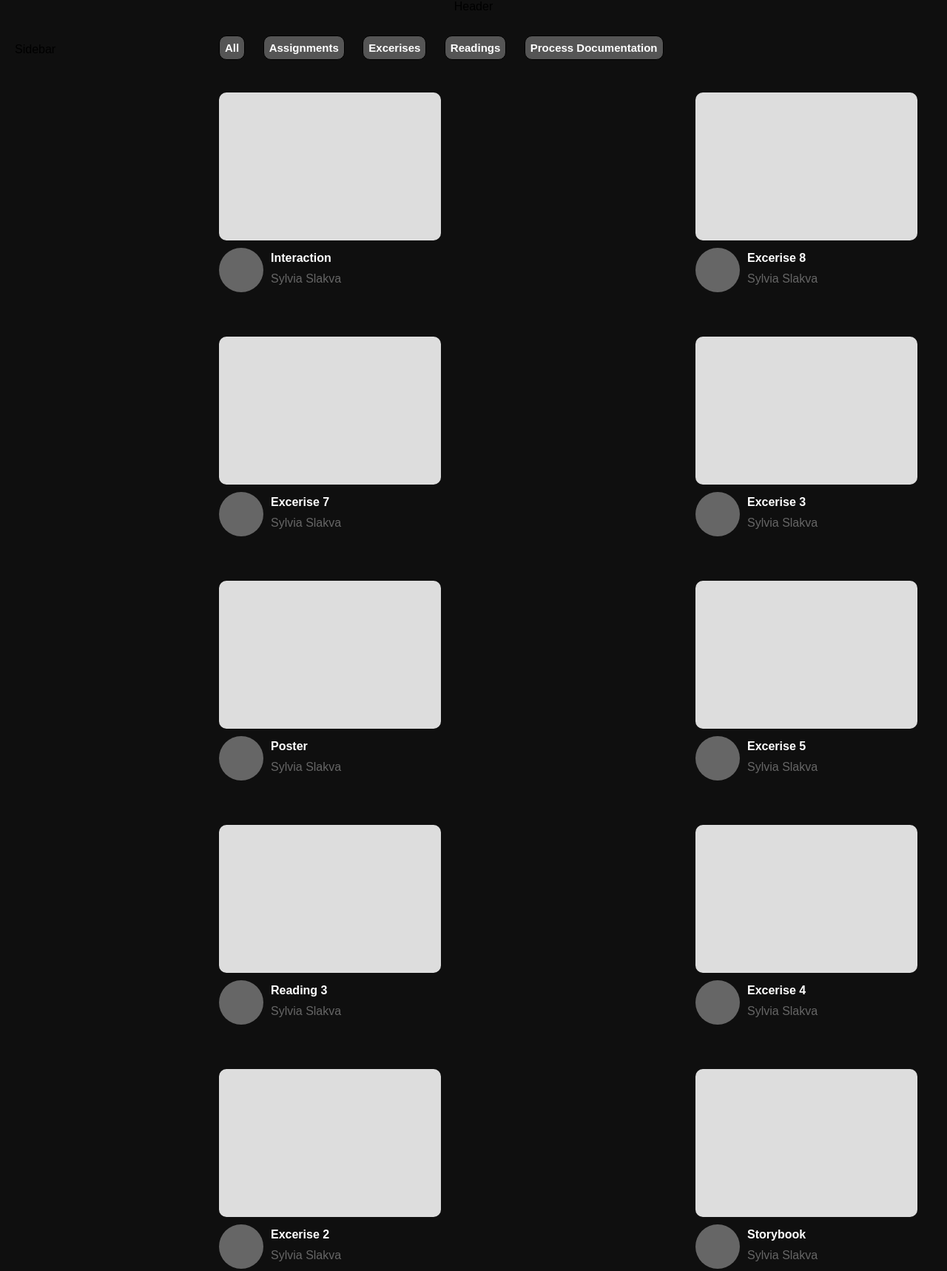
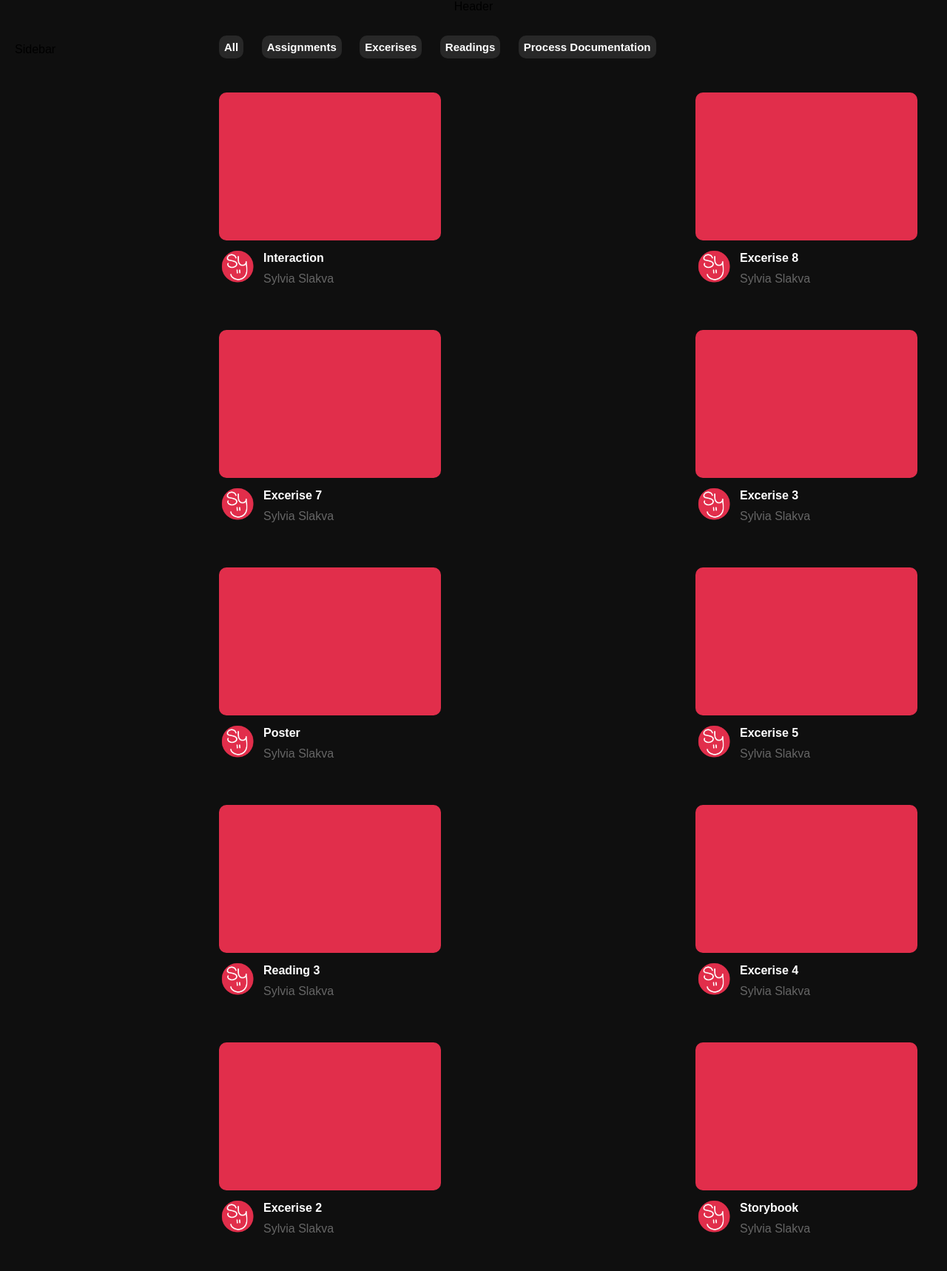
Before and after one commit to SlySlakva/imw-2024, a plain HTML site: page practice.html in a window 1280 px wide. Shown: the part 20-1738 px from the top of the page at 74% size. Drawn offline with Linux system fonts and the light colour scheme.

Commit message:
index updaate 2

```diff
--- a/practice.html
+++ b/practice.html
@@ -51,17 +51,21 @@
         .filter {
             display: inline-block;
             margin: 10px;
-            border: 1px solid black;
             white-space: nowrap;
             /* Prevent text from wrapping */
             justify-content: space-evenly;
-            background-color: #555;
+            background-color: #282828;
+            color: #f1f1f1;
             border-radius: 10px;
             /* To ensure the text doesn't overflow */
         }
 
         .filter:hover {
-            background-color: #6a6666;
+            background-color: #3f3f3f;
+        }
+
+        .filter.selected {
+            filter: invert(1);
         }
 
         .container {
@@ -84,6 +88,7 @@
             border: none;
             display: flex;
             flex-direction: column;
+
             /* Changed flex direction */
         }
 
@@ -94,22 +99,34 @@
             height: 80%;
             min-height: 200px;
             max-height: 400px;
-            background-color: #ddd;
+            background-color: #e12e4b;
             border-radius: 10px;
             margin-bottom: 10px;
+            overflow: hidden;
+            cursor: pointer;
+            position: relative;
+            /* Added */
             /* Added margin bottom */
+        }
+
+        .image {
+            display: none;
+            width: 100%;
+            height: 100%;
+            object-fit: cover;
         }
 
         .box .info {
             display: flex;
             flex-direction: row;
+            cursor: pointer;
         }
 
         .box .circle {
-            width: 60px;
-            height: 60px;
+            width: 50px;
+            height: 50px;
             border-radius: 50%;
-            background-color: #666;
+            background-color: transparent;
             margin-right: 10px;
             /* Added margin bottom */
         }
@@ -165,137 +182,161 @@
     <div class="sidebar">Sidebar</div>
     <div class="page">
         <div class="navbar">
-            <div class="filter">
+            <div class="filter" onclick="selectFilter(this)">
                 <h3>All</h3>
             </div>
-            <div class="filter">
+            <div class="filter" onclick="selectFilter(this)">
                 <h3>Assignments</h3>
             </div>
-            <div class="filter">
+            <div class="filter" onclick="selectFilter(this)">
                 <h3>Excerises</h3>
             </div>
-            <div class="filter">
+            <div class="filter" onclick="selectFilter(this)">
                 <h3>Readings</h3>
             </div>
-            <div class="filter">
+            <div class="filter" onclick="selectFilter(this)">
                 <h3>Process Documentation</h3>
             </div>
         </div>
         <div class="container">
-            <a href="projects/interaction/index.html" class=" box">
-                <div class="rounded-box"></div>
+            <a href="projects/interaction/index.html" class=" box" id="assignment">
+                <div class="rounded-box" onmouseover="showImage(this)" onmouseout="hideImage(this)">
+                    <img src="interaction.png" class="image">
+                </div>
                 <div class="info">
-                    <div class="circle"></div>
+                    <img src="channel.png" class="circle">
                     <div class="text">
                         <div class="title">Interaction</div>
                         <div class="channel">Sylvia Slakva</div>
                     </div>
                 </div>
             </a>
-            <a href="excerises/E8/index.html" class=" box">
-                <div class="rounded-box"></div>
+            <a href="excerises/E8/index.html" class="box" id="excerise">
+                <div class="rounded-box" onmouseover="showImage(this)" onmouseout="hideImage(this)">
+                    <img src="excerise8.png" class="image">
+                </div>
                 <div class="info">
-                    <div class="circle"></div>
+                    <img src="channel.png" class="circle">
                     <div class="text">
                         <div class="title">Excerise 8</div>
                         <div class="channel">Sylvia Slakva</div>
                     </div>
                 </div>
             </a>
-            <a href="excerises/E6.2/index.html" class="box">
-                <div class="rounded-box"></div>
+            <a href="excerises/E6.2/index.html" class="box" id="excerise">
+                <div class="rounded-box" onmouseover="showImage(this)" onmouseout="hideImage(this)">
+                    <img src="excerise7.png" class="image">
+                </div>
                 <div class="info">
-                    <div class="circle"></div>
+                    <img src="channel.png" class="circle">
                     <div class="text">
                         <div class="title">Excerise 7</div>
                         <div class="channel">Sylvia Slakva</div>
                     </div>
                 </div>
             </a>
-            <a href="excerises/E3/index.html" class="box">
-                <div class="rounded-box"></div>
+            <a href="excerises/E3/index.html" class="box" id="excerise">
+                <div class="rounded-box" onmouseover="showImage(this)" onmouseout="hideImage(this)">
+                    <img src="excerise3.png" class="image">
+                </div>
                 <div class="info">
-                    <div class="circle"></div>
+                    <img src="channel.png" class="circle">
                     <div class="text">
                         <div class="title">Excerise 3</div>
                         <div class="channel">Sylvia Slakva</div>
                     </div>
                 </div>
             </a>
-            <a href="projects/poster/index.html" class="box">
-                <div class="rounded-box"></div>
+            <a href="projects/poster/index.html" class="box" id="assignment">
+                <div class="rounded-box" onmouseover="showImage(this)" onmouseout="hideImage(this)">
+                    <img src="poster.png" class="image">
+                </div>
                 <div class="info">
-                    <div class="circle"></div>
+                    <img src="channel.png" class="circle">
                     <div class="text">
                         <div class="title">Poster</div>
                         <div class="channel">Sylvia Slakva</div>
                     </div>
                 </div>
             </a>
-            <a href="excerises/E5/index.html" class="box">
-                <div class="rounded-box"></div>
+            <a href="excerises/E5/index.html" class="box" id="excerise">
+                <div class="rounded-box" onmouseover="showImage(this)" onmouseout="hideImage(this)">
+                    <img src="excerise5.png" class="image">
+                </div>
                 <div class="info">
-                    <div class="circle"></div>
+                    <img src="channel.png" class="circle">
                     <div class="text">
                         <div class="title">Excerise 5</div>
                         <div class="channel">Sylvia Slakva</div>
                     </div>
                 </div>
             </a>
-            <a href="readings/r3/index.html" class="box">
-                <div class="rounded-box"></div>
+            <a href="readings/r3/index.html" class="box" id="reading">
+                <div class="rounded-box" onmouseover="showImage(this)" onmouseout="hideImage(this)">
+                    <img src="reading3.png" class="image">
+                </div>
                 <div class="info">
-                    <div class="circle"></div>
+                    <img src="channel.png" class="circle">
                     <div class="text">
                         <div class="title">Reading 3</div>
                         <div class="channel">Sylvia Slakva</div>
                     </div>
                 </div>
             </a>
-            <a href="excerises/E4/index.html" class="box">
-                <div class="rounded-box"></div>
+            <a href="excerises/E4/index.html" class="box" id="excerise">
+                <div class="rounded-box" onmouseover="showImage(this)" onmouseout="hideImage(this)">
+                    <img src="excerise4.png" class="image">
+                </div>
                 <div class="info">
-                    <div class="circle"></div>
+                    <img src="channel.png" class="circle">
                     <div class="text">
                         <div class="title">Excerise 4</div>
                         <div class="channel">Sylvia Slakva</div>
                     </div>
                 </div>
             </a>
-            <a href="excerises/E2/index.html" class="box">
-                <div class="rounded-box"></div>
+            <a href="excerises/E2/index.html" class="box" id="excerise">
+                <div class="rounded-box" onmouseover="showImage(this)" onmouseout="hideImage(this)">
+                    <img src="excerise2.png" class="image">
+                </div>
                 <div class="info">
-                    <div class="circle"></div>
+                    <img src="channel.png" class="circle">
                     <div class="text">
                         <div class="title">Excerise 2</div>
                         <div class="channel">Sylvia Slakva</div>
                     </div>
                 </div>
             </a>
-            <a href="projects/storybook/index.html" class="box">
-                <div class="rounded-box"></div>
+            <a href="projects/storybook/index.html" class="box" id="assignment">
+                <div class="rounded-box" onmouseover="showImage(this)" onmouseout="hideImage(this)">
+                    <img src="storybook.png" class="image">
+                </div>
                 <div class="info">
-                    <div class="circle"></div>
+                    <img src="channel.png" class="circle">
                     <div class="text">
                         <div class="title">Storybook</div>
                         <div class="channel">Sylvia Slakva</div>
                     </div>
                 </div>
             </a>
-            <a href="excerises/E6/index.html" class="box">
-                <div class="rounded-box"></div>
+            <a href="excerises/E6/index.html" class="box" id="excerise">
+                <div class="rounded-box" onmouseover="showImage(this)" onmouseout="hideImage(this)">
+                    <img src="excerise6.png" class="image">
+                </div>
                 <div class="info">
-                    <div class="circle"></div>
+                    <img src="channel.png" class="circle">
                     <div class="text">
                         <div class="title">Excerise 6</div>
                         <div class="channel">Sylvia Slakva</div>
                     </div>
                 </div>
             </a>
-            <a href="excerises/E9/index.html" class="box">
-                <div class="rounded-box"></div>
+            <a href="excerises/E9/index.html" class="box" id="excerise">
+                <div class="rounded-box" onmouseover="showImage(this)" onmouseout="hideImage(this)">
+                    <img src="excerise9.png" class="image">
+                </div>
                 <div class="info">
-                    <div class="circle"></div>
+                    <img src="channel.png" class="circle">
                     <div class="text">
                         <div class="title">Excerise 9</div>
                         <div class="channel">Sylvia Slakva</div>
@@ -303,6 +344,29 @@
                 </div>
             </a>
         </div>
+
+        <script>
+            function showImage(box) {
+                var image = box.querySelector('.image');
+                image.style.display = "block";
+            }
+
+            function hideImage(box) {
+                var image = box.querySelector('.image');
+                image.style.display = "none";
+            }
+
+            function selectFilter(element) {
+                // Remove 'selected' class from all boxes
+                var boxes = document.querySelectorAll('.filter');
+                boxes.forEach(function (box) {
+                    box.classList.remove('selected');
+                });
+
+                // Add 'selected' class to the clicked box
+                element.classList.add('selected');
+            }
+        </script>
 </body>
 
 </html>
```
Also changed, not shown: teste.html (added, +48 -0 lines), channel.png (added), excerise2.png (added), excerise3.png (added), excerise4.png (added), excerise5.png (added), excerise6.png (added), excerise7.png (added), excerise8.png (added), excerise9.png (added), interaction.png (added), poster.png (added), reading3.png (added), storybook.png (added), 2 other files.
